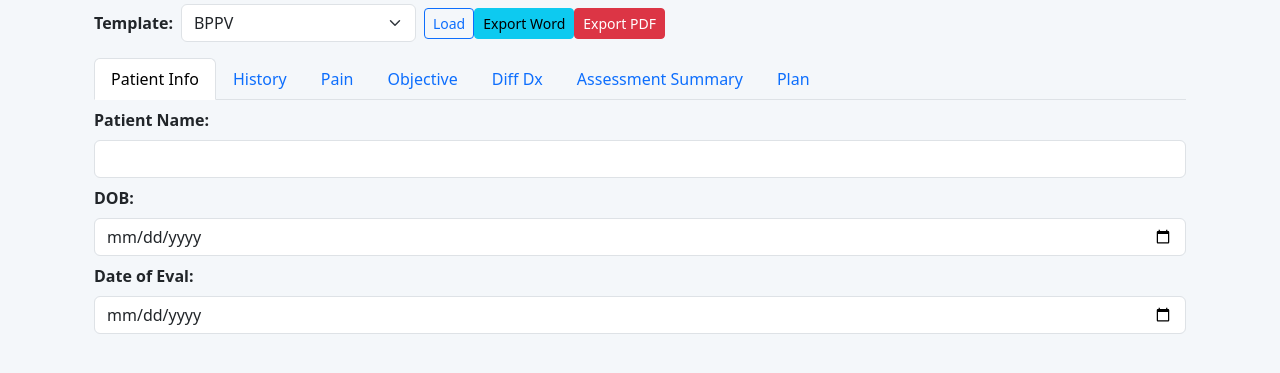
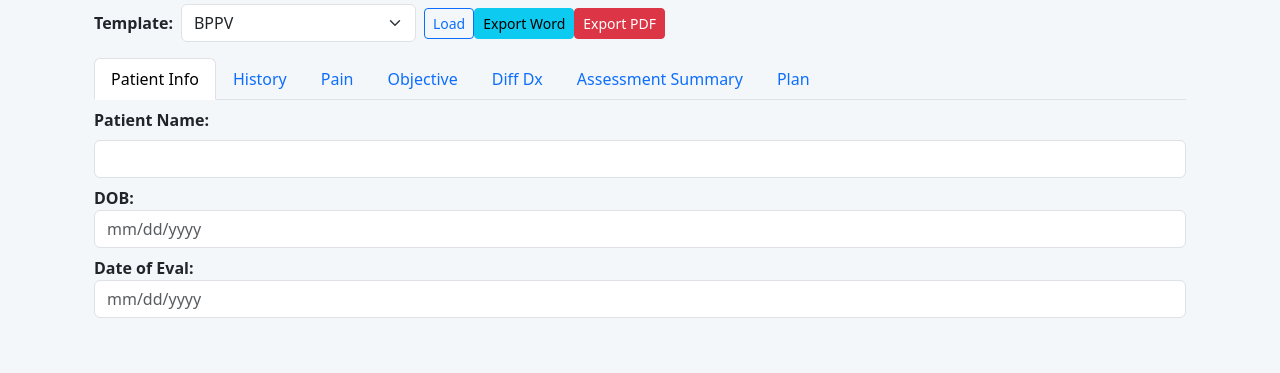
Before and after one commit to KLcoding01/PT-Builder, a Flask app: page /dashboard in a window 1280 px wide. Shown: the part 213-586 px from the top of the page. Run offline with Flask 3, Linux system fonts and the light colour scheme; a user stored in the database is signed in.

Commit message:
Initial commit

```diff
--- a/templates/dashboard.html
+++ b/templates/dashboard.html
@@ -43,12 +43,12 @@
               <input type="text" class="form-control" name="patient_name" id="pt_patient_name">
             </div>
             <div class="mb-2">
-              <label class="form-label fw-bold">DOB:</label>
-              <input type="date" class="form-control" name="dob" id="pt_dob">
+              <label for="pt_dob"><strong>DOB:</strong></label>
+              <input type="text" class="form-control" name="dob" id="pt_dob" placeholder="mm/dd/yyyy">
             </div>
             <div class="mb-2">
-              <label class="form-label fw-bold">Date of Eval:</label>
-              <input type="date" class="form-control" name="eval_date" id="pt_eval_date">
+              <label for="eval_date"><strong>Date of Eval:</strong></label>
+              <input type="text" class="form-control" name="eval_date" id="eval_date" placeholder="mm/dd/yyyy">
             </div>
           </div>
           <!-- HISTORY TAB -->
```
